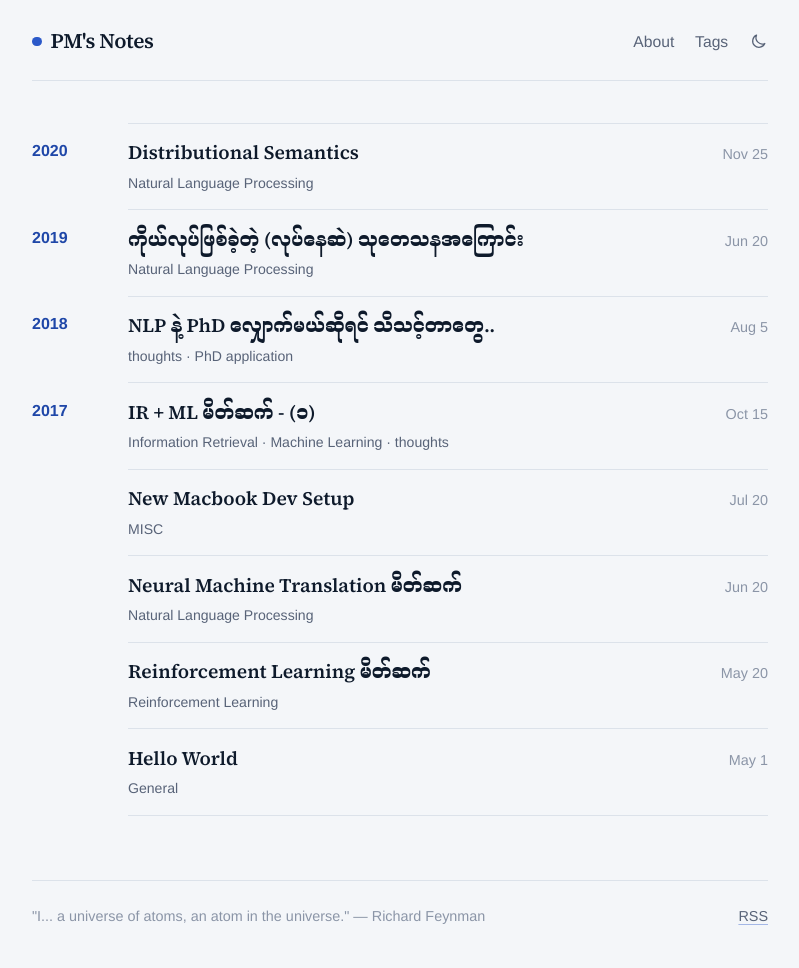
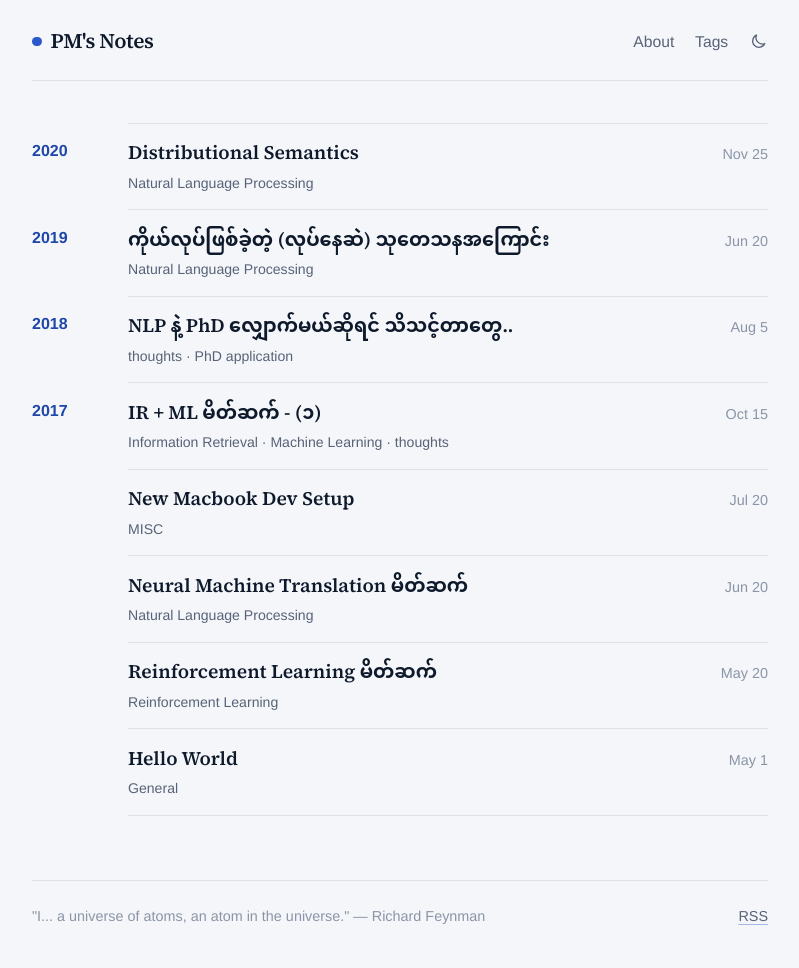
Before and after one commit to phu-pmh/logs, a Jekyll site: the page built from index.md, in a window 1280 px wide. Shown: the whole page, without its empty margins (240-1039 px from the left). Built offline with Jekyll 4.4.1, drawn with Linux system fonts in a browser that asks for light colours; some web fonts are replaced.

Commit message:
Go back to Noto Sans Myanmar for Burmese text
Co-Authored-By: Claude Opus 5.5 <noreply@anthropic.com>
Claude-Session: https://claude.ai/code/session_01JXqTCx3Drj5DZFr9Us3QrX

```diff
--- a/_includes/head.html
+++ b/_includes/head.html
@@ -8,7 +8,7 @@
   </script>
   <link rel="preconnect" href="https://fonts.googleapis.com">
   <link rel="preconnect" href="https://fonts.gstatic.com" crossorigin>
-  <link rel="stylesheet" href="https://fonts.googleapis.com/css2?family=Source+Serif+4:ital,opsz,wght@0,8..60,400;0,8..60,600;0,8..60,700;1,8..60,400&family=Noto+Serif+Myanmar:wght@400;600;700&family=Familjen+Grotesk:wght@400;500;600&display=swap">
+  <link rel="stylesheet" href="https://fonts.googleapis.com/css2?family=Source+Serif+4:ital,opsz,wght@0,8..60,400;0,8..60,600;0,8..60,700;1,8..60,400&family=Noto+Sans+Myanmar:wght@400;600;700&family=Familjen+Grotesk:wght@400;500;600&display=swap">
   <link rel="stylesheet" href="{{ "/assets/main.css" | relative_url }}">
   <link rel="canonical" href="{{ page.url | replace:'index.html','' | absolute_url }}">
   <link rel="alternate" type="application/rss+xml" title="{{ site.title | escape }}" href="{{ "/feed.xml" | relative_url }}">
--- a/assets/main.scss
+++ b/assets/main.scss
@@ -4,7 +4,7 @@
 :root {
   --bg: #f4f6f9; --ink: #0e1a2b; --muted: #586378; --faint: #8b95a7; --rule: #dce2ea;
   --accent: #2b59c9; --accent-ink: #1f47a8; --soft: #dde6fa; --mark: #c9dafc; --code: #e9edf3;
-  --font: "Source Serif 4", "Noto Serif Myanmar", "Myanmar Text", "Myanmar Sangam MN", Padauk, Georgia, serif;
+  --font: "Source Serif 4", "Noto Sans Myanmar", "Myanmar Text", "Myanmar Sangam MN", Padauk, Georgia, serif;
   --ui: "Familjen Grotesk", "Myanmar Text", "Myanmar Sangam MN", "Helvetica Neue", Arial, sans-serif;
   --mono: ui-monospace, "SF Mono", Menlo, Consolas, monospace;
 }
```
